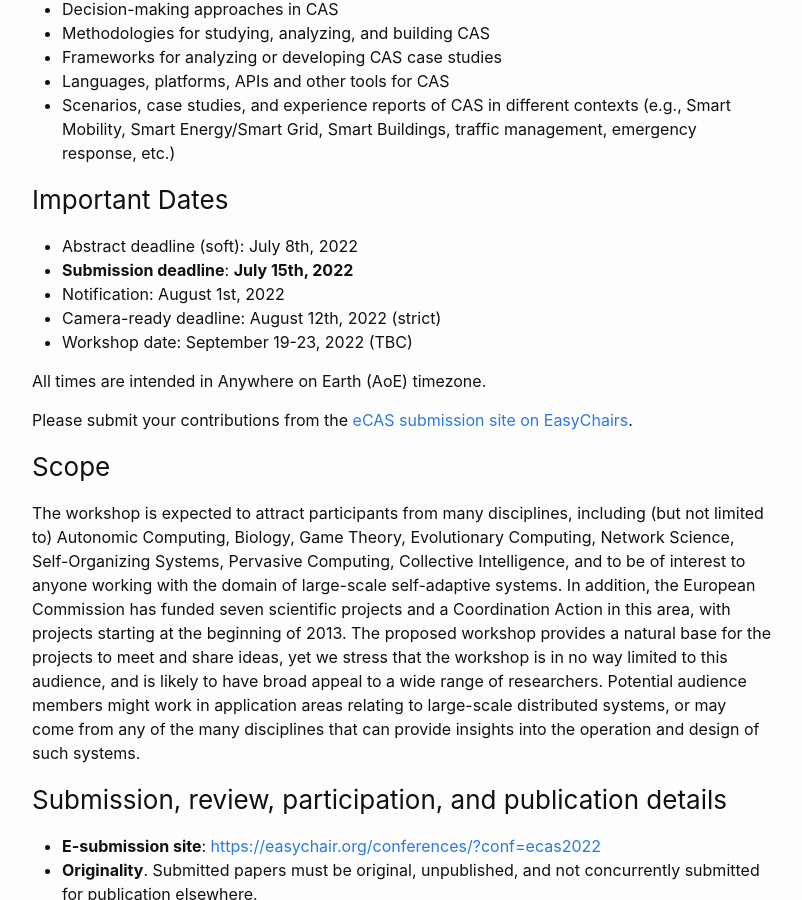
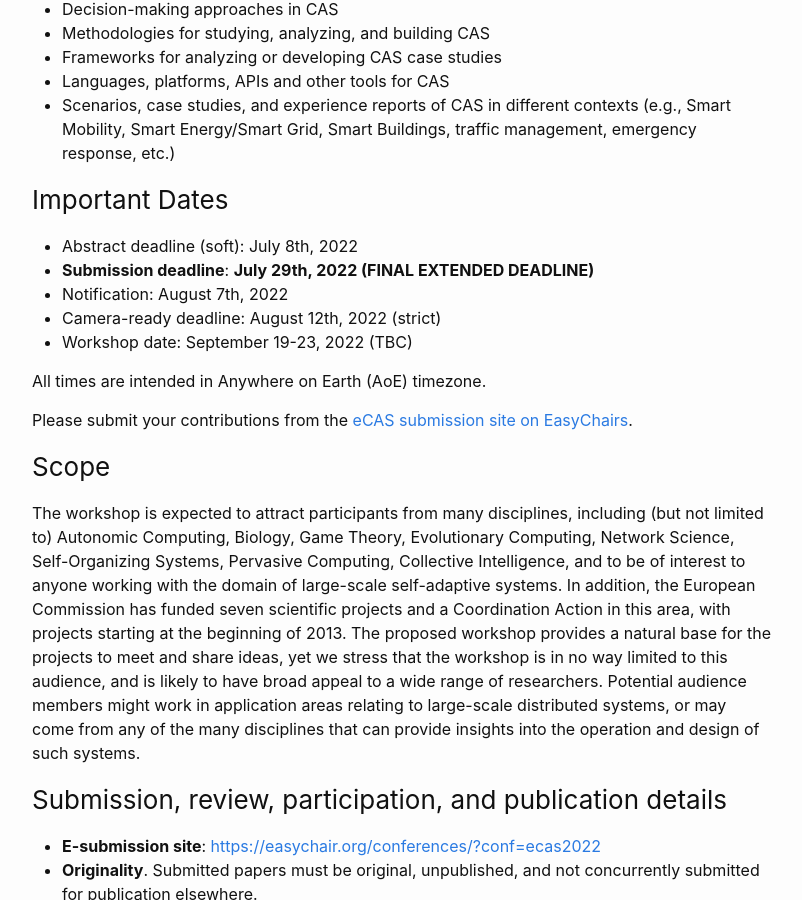
Before and after one commit to ecas-workshop/2022, a Jekyll site: the page built from index.md, in a window 1280 px wide and 900 px high, scrolled down 1163 px. Shown: the whole window, without its empty margins (238-1040 px from the left). Built offline with Jekyll 4.4.1, drawn with Linux system fonts in a browser that asks for light colours.

Commit message:
Deadline update

```diff
--- a/index.md
+++ b/index.md
@@ -35,8 +35,8 @@ Suggested Topics (but not limited to):
 ### Important Dates
 
 - Abstract deadline (soft): July 8th, 2022
-- **Submission deadline**: <!-- ~~March 15, 2022~~--> **July 15th, 2022** <!-- (EXTENDED DEADLINE) -->
-- Notification: August 1st, 2022
+- **Submission deadline**: <!-- ~~March 15, 2022~~--> **July 29th, 2022 (FINAL EXTENDED DEADLINE)**
+- Notification: August 7th, 2022
 - Camera-ready deadline: August 12th, 2022 (strict)
 - Workshop date: September 19-23, 2022 (TBC)
 
```
